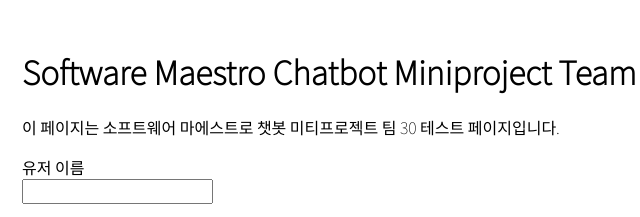
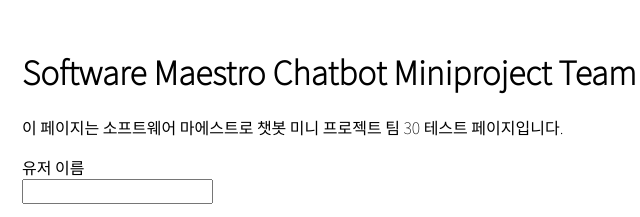
Before and after one commit to soma-chatbot/soma-chatbot-git, a website: page public/index.html in a window 1280 px wide. Shown: the top 217 px of the page, 218-858 px from the left. Drawn offline with Linux system fonts and the light colour scheme.

Commit message:
Fix typo

```diff
--- a/public/index.html
+++ b/public/index.html
@@ -42,7 +42,7 @@
     <div class="container">
         <h1>Software Maestro Chatbot Miniproject Team 30</h1>
         <p>
-            이 페이지는 소프트웨어 마에스트로 챗봇 미티프로젝트 팀 30 테스트 페이지입니다.
+            이 페이지는 소프트웨어 마에스트로 챗봇 미니 프로젝트 팀 30 테스트 페이지입니다.
         </p>
         <div class="row">
             <label for="username">유저 이름</label>
```
